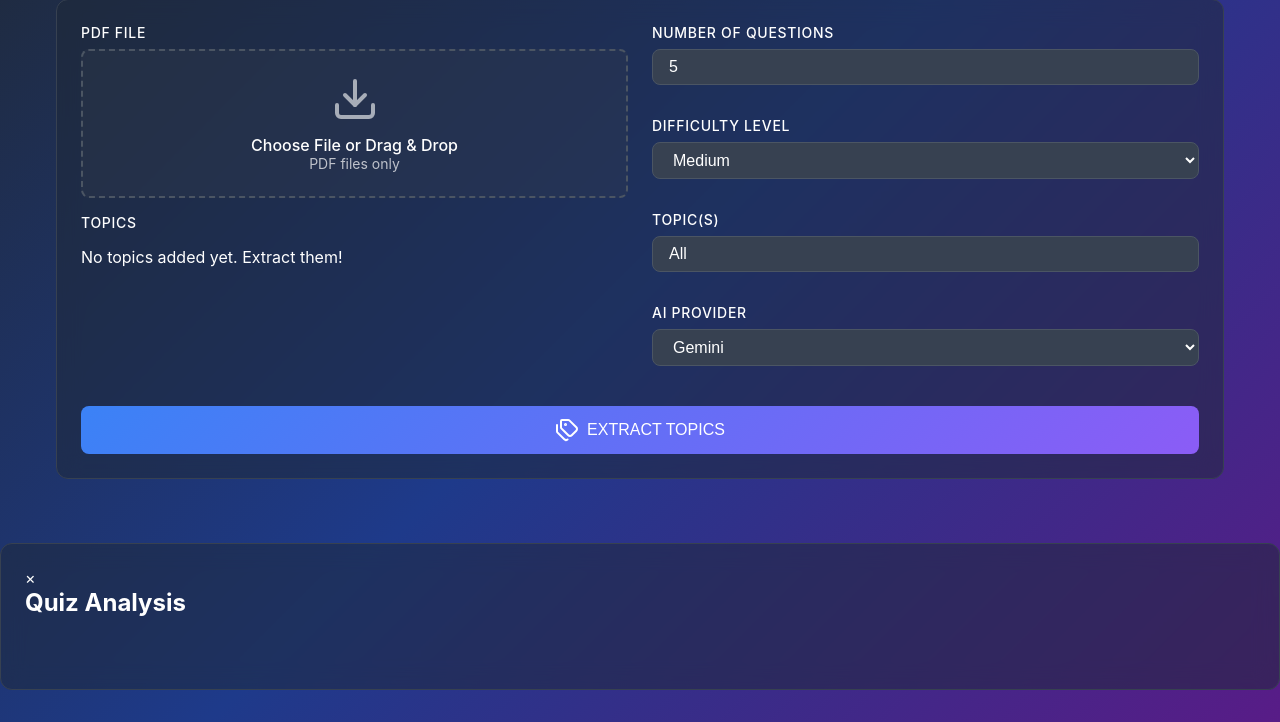
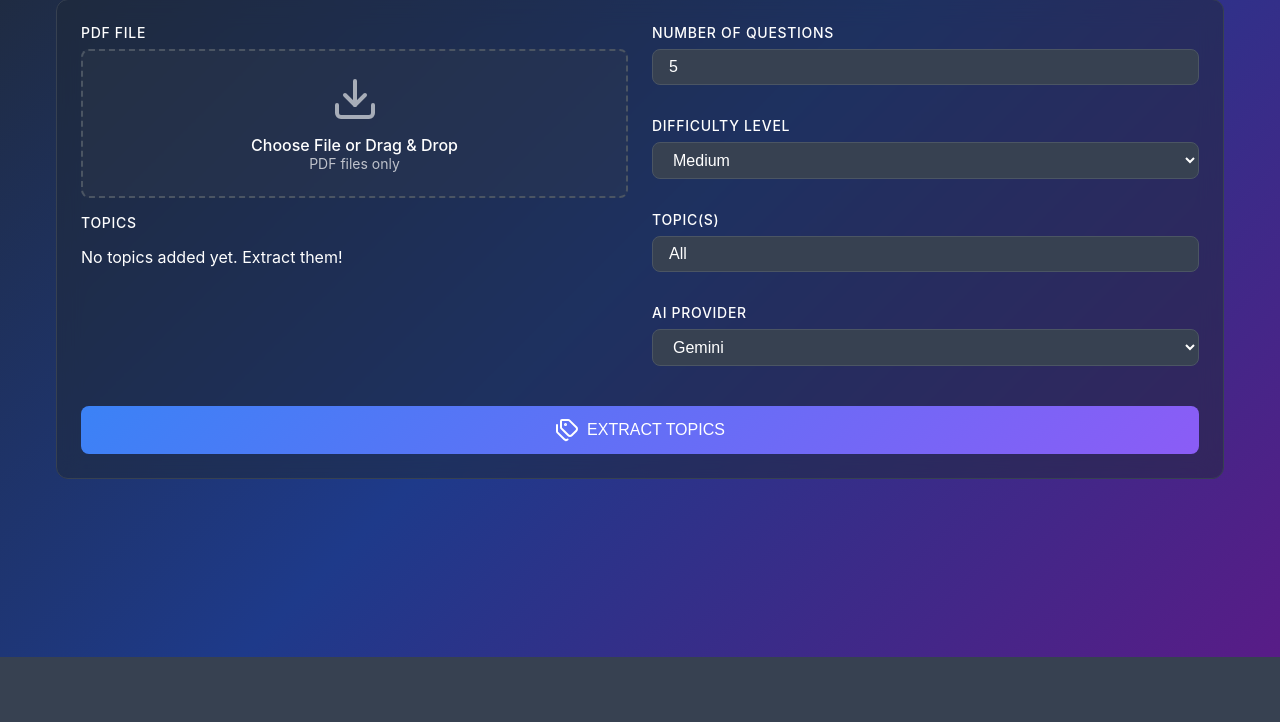
Before and after one commit to manmeetsantre/IEEE_TechRush, a Flask app: page / in a window 1280 px wide. Shown: the part 143-865 px from the top of the page. After the commit the page ends 800 px from the top, so only its background shows below. Run offline with Flask 3, Linux system fonts and the light colour scheme; some libraries are stand-ins or nearby versions.

Commit message:
resolved analysis modal issue

```diff
--- a/static/styles.css
+++ b/static/styles.css
@@ -3,7 +3,9 @@
     padding: 0;
     box-sizing: border-box;
 }
-
+html{
+    scroll-behavior: smooth;
+}
 body {
     font-family: -apple-system, BlinkMacSystemFont, 'Segoe UI', Roboto, Oxygen, Ubuntu, Cantarell, sans-serif;
     min-height: 100vh;
@@ -706,3 +708,37 @@ body {
     font-size: 0.875rem;
     opacity: 0.8;
 }
+/* Modal styles (ensure these are present) */
+.modal {
+    display: none; /* Hidden by default */
+    position: fixed;
+    z-index: 999;
+    left: 0;
+    top: 0;
+    width: 100%;
+    height: 100%;
+    overflow: auto;
+    background-color: rgba(0,0,0,0.5);
+}
+
+.modal-content {
+    background-color: var(--card-bg);
+    margin: 3% auto;
+    padding: 20px;
+    border-radius: 12px;
+    max-width: 90%;
+    width: 600px;
+    box-shadow: 0 4px 16px rgba(0,0,0,0.2);
+}
+
+.close {
+    color: #aaa;
+    float: right;
+    font-size: 28px;
+    font-weight: bold;
+    cursor: pointer;
+}
+
+.close:hover {
+    color: var(--text-color);
+}
--- a/templates/index.html
+++ b/templates/index.html
@@ -290,12 +290,11 @@
                 </svg>
                 Retake Quiz
               </button>
-            <button
-              class="btn btn-secondary"
-              onclick="showAnalysisModal()"
-              action="/#analysisModal"
-              style="margin-top: 0.5rem"
-            >
+
+                <a
+                  href="#analysisModal"
+                  style="color: white; text-decoration: none">
+                  <button class="btn btn-secondary" onclick="showAnalysisModal()">
                 <svg
                   xmlns="http://www.w3.org/2000/svg"
                   width="24"
@@ -312,10 +311,11 @@
                   <line x1="18" y1="20" x2="18" y2="4"></line>
                   <line x1="6" y1="20" x2="6" y2="16"></line>
                 </svg>
-              <a href="#analysisModal" style="color: white, text-decoration: none;">View Analysis </a>
+
+              </button>
+                </a>
               </button>
             </div>
-
           </div>
 
           <div id="mcqsList"></div>
@@ -411,8 +411,7 @@
         </div>
       </div>
     </div>
-    <!-- Analysis Modal -->
-    <div id="analysisModal" class="modal">
+    <div id="analysisModal" class="modal" style="display: none">
       <div class="modal-content">
         <div class="card">
           <span class="close" onclick="closeAnalysisModal()">&times;</span>
```
Lines whose indentation alone changed are shown as unchanged.
